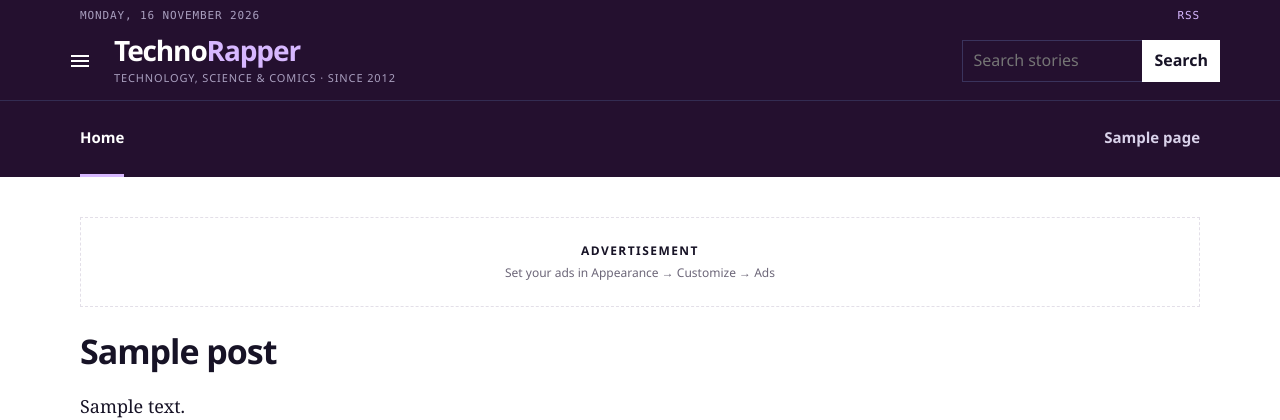
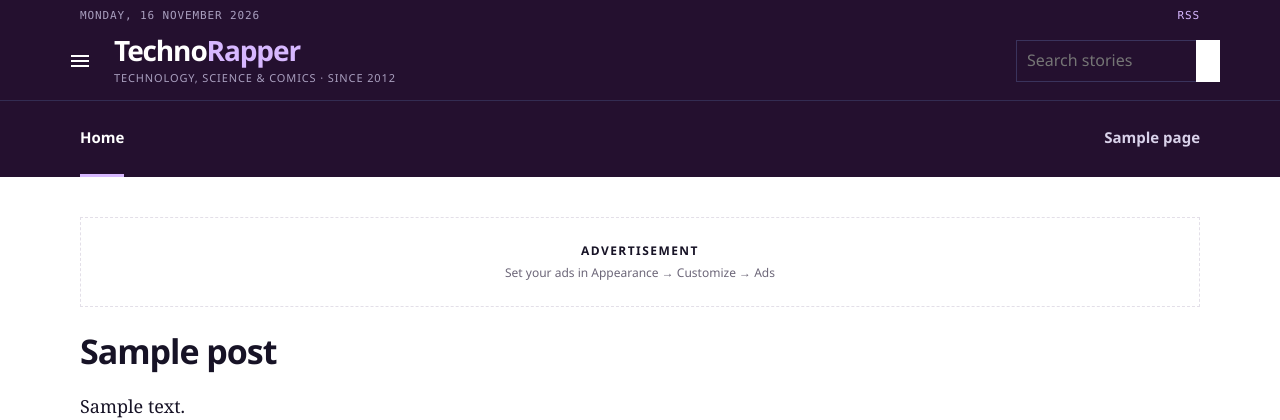
Before and after one commit to HaneetGH/technorapper-wp-theme, a WordPress theme: template page.php in a window 1280 px wide. Shown: the top 420 px of the page. Run offline with PHP 8.4 and a stand-in for WordPress, Linux system fonts and the light colour scheme; the site name, menu and one post (Sample post) are stand-ins, and other content is empty; some libraries are stand-ins or nearby versions.

Commit message:
style: align header search with TR Pulse reference

```diff
--- a/header.php
+++ b/header.php
@@ -42,7 +42,10 @@
     <form class="find" role="search" method="get" action="<?php echo esc_url(home_url('/')); ?>">
       <label class="screen-reader-text" for="s">Search stories</label>
       <input id="s" type="search" name="s" value="<?php echo esc_attr(get_search_query()); ?>" placeholder="Search stories">
-      <button type="submit">Search</button>
+      <button type="submit" aria-label="Search stories">
+        <svg viewBox="0 0 24 24" aria-hidden="true" focusable="false"><circle cx="10.8" cy="10.8" r="6.8"></circle><path d="m16 16 5 5"></path></svg>
+        <span class="screen-reader-text">Search</span>
+      </button>
     </form>
   </div>
   <nav class="nav" aria-label="Sections">
```
